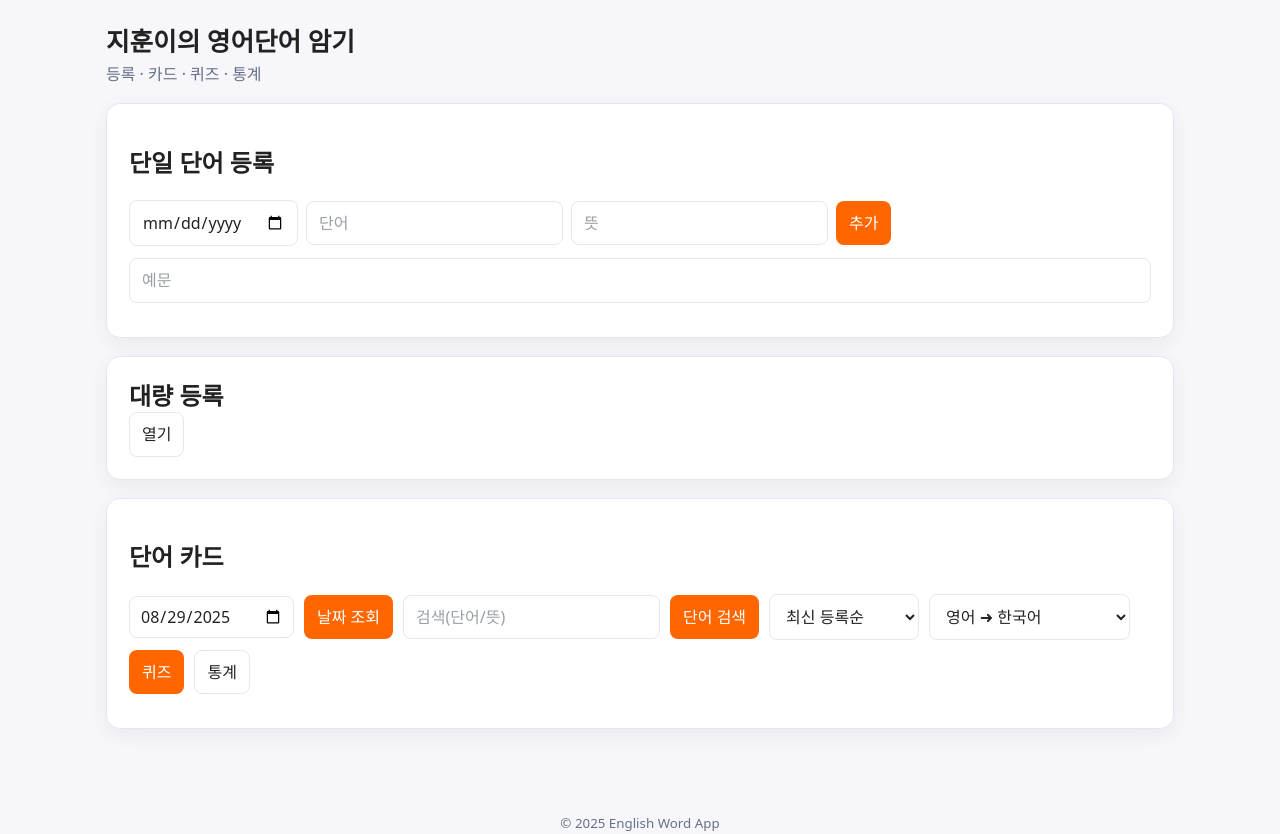
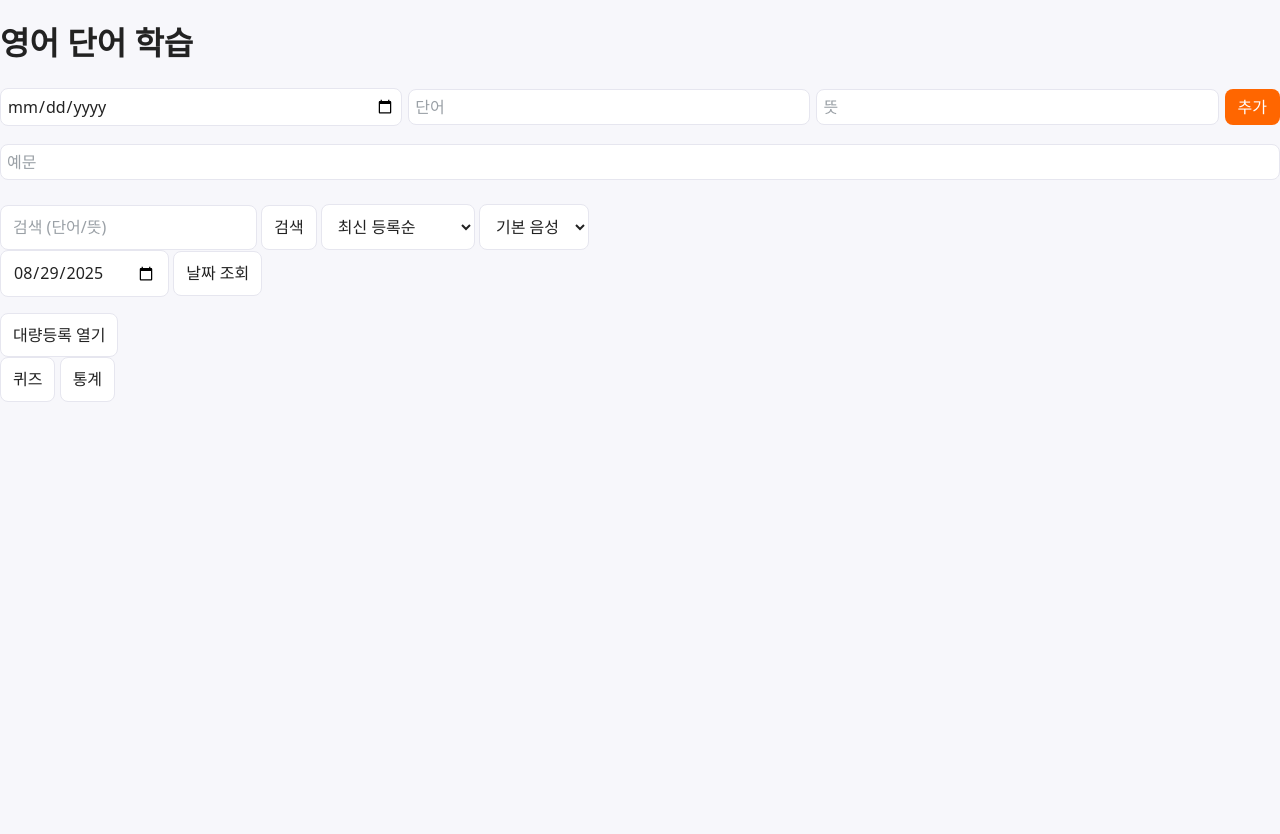
Before and after one commit to anredvon/english-word-app, a Flask app: page / in a window 1280 px wide. After the commit the page ends 402 px from the top, so only its background shows below. Run offline with Flask 3, Linux system fonts and the light colour scheme; data that the repository does not hold is empty.

Commit message:
Update index.html

```diff
--- a/templates/index.html
+++ b/templates/index.html
@@ -1,28 +1,16 @@
-<!doctype html>
+<!DOCTYPE html>
 <html lang="ko">
 <head>
-  <meta charset="utf-8" />
-  <meta name="viewport" content="width=device-width,initial-scale=1" />
-  <title>지훈의 영어 단어 앱</title>
-
-  <!-- PWA -->
-  <meta name="theme-color" content="#ff6600" />
-  <link rel="manifest" href="/static/manifest.json" />
-
-  <!-- 스타일 -->
-  <link rel="stylesheet" href="/static/style.css" />
+  <meta charset="UTF-8">
+  <meta name="viewport" content="width=device-width, initial-scale=1.0">
+  <title>영어 단어 앱</title>
+  <link rel="stylesheet" href="/static/style.css">
 </head>
 <body>
-  <header>
-    <h1>지훈이의 영어단어 암기</h1>
-    <p>등록 · 카드 · 퀴즈 · 통계 &nbsp;&nbsp; <strong></strong></p>
-  </header>
+  <h1>영어 단어 학습</h1>
 
-  <main>
   <!-- 단어 등록 -->
-    <section class="card">
-      <h2>단일 단어 등록</h2>
-      <form id="wordForm">
+  <form id="wordForm" class="word-form">
     <div class="row gap">
       <input id="regDate" type="date" />
       <input id="word" type="text" placeholder="단어" />
@@ -33,79 +21,54 @@
       <input id="example" type="text" placeholder="예문" style="flex:1;" />
     </div>
   </form>
-    </section>
 
-    <!-- 🔘 대량 등록 열기/닫기 버튼 -->
-    <section class="card">
-      <div class="row gap" style="justify-content:space-between;align-items:center;">
-        <h2 style="margin:0;">대량 등록</h2>
-        <button id="toggleBulk" type="button" class="ghost">열기</button>
-      </div>
-    </section>
+  <!-- 검색/정렬 -->
+  <div class="row gap">
+    <input id="search" type="text" placeholder="검색 (단어/뜻)">
+    <button id="btnSearch">검색</button>
 
-    <!-- 🔥 대량 등록 섹션 (기본 hidden) -->
-    <section id="bulkSection" class="card hidden">
-      <h2>대량 등록 (텍스트 붙여넣기)</h2>
-      <p class="hint">형식: <code>단어 - 뜻 | 예문</code> (예문 생략 가능, 구분자 <code>-</code> 또는 <code>:</code>)</p>
-      <textarea id="bulkInput" rows="8" placeholder="apple - 사과 | I like an apple.
-banana - 바나나
-orange: 오렌지 | I eat an orange."></textarea>
+    <select id="sort">
+      <option value="created_desc">최신 등록순</option>
+      <option value="alpha_asc">알파벳 오름차순</option>
+      <option value="alpha_desc">알파벳 내림차순</option>
+    </select>
 
-      <div class="row" style="margin-top:10px;">
-        <label for="bulkDate">등록일</label>
-        <input id="bulkDate" type="date" />
+    <!-- 발음 선택 -->
+    <select id="voiceSelect">
+      <option value="">기본 음성</option>
+      <option value="male">남성</option>
+      <option value="female">여성</option>
+    </select>
   </div>
 
-      <div class="row gap" style="margin-top:8px;align-items:center;">
-        <button id="bulkParse" type="button" class="ghost">미리보기</button>
-        <button id="bulkApply" type="button" class="accent" disabled>등록</button>
-        <span id="bulkStatus" class="hint"></span>
-        <!-- 로딩 스피너 -->
-        <span id="bulkSpinner" class="spinner hidden" aria-label="loading"></span>
+  <!-- 날짜별 조회 -->
+  <div class="row gap">
+    <input id="filterDate" type="date">
+    <button id="loadByDate">날짜 조회</button>
   </div>
 
-      <ul id="bulkPreview" class="weak-list" style="margin-top:10px;"></ul>
+  <!-- 단어 목록 -->
+  <ul id="wordList"></ul>
+
+  <!-- 대량 등록 -->
+  <div>
+    <button id="toggleBulk">대량등록 열기</button>
+    <section id="bulkSection" class="hidden">
+      <textarea id="bulkInput" placeholder="apple - 사과 | I like an apple.&#10;banana - 바나나"></textarea>
+      <input id="bulkDate" type="date">
+      <button id="bulkParse">미리보기</button>
+      <button id="bulkApply" disabled>등록</button>
+      <div id="bulkSpinner" class="hidden">⏳</div>
+      <div id="bulkStatus"></div>
+      <ul id="bulkPreview"></ul>
     </section>
-
-    <!-- 단어 목록 / 필터 -->
-    <section class="card">
-      <h2>단어 카드</h2>
-
-      <div class="controls">
-        <!-- 날짜 필터 -->
-        <input id="filterDate" type="date" />
-        <button id="loadByDate" type="button" class="accent">날짜 조회</button>
-
-        <!-- 검색/정렬 -->
-        <input id="search" placeholder="검색(단어/뜻)" />
-        <button id="btnSearch" class="accent">단어 검색</button>
-        <select id="sort">
-          <option value="created_desc">최신 등록순</option>
-          <option value="alpha_asc">단어 A→Z</option>
-          <option value="alpha_desc">단어 Z→A</option>
-        </select>
-
-        <select id="quizMode" title="퀴즈 유형">
-        <option value="en2ko">영어 ➜ 한국어</option>
-        <option value="ko2en">한국어 ➜ 영어</option>
-        <option value="cloze">빈칸 채우기</option>
-
-          <option value="sa_en2ko">[주관식] 영어 ➜ 한국어</option>
-          <option value="sa_ko2en">[주관식] 한국어 ➜ 영어</option>
-          <option value="sa_cloze">[주관식] 빈칸 채우기</option></select>
-
-        <!-- 기능 버튼 -->
-        <button id="btnQuiz" type="button" class="accent">퀴즈</button>
-        <button id="btnStats" type="button" class="ghost">통계</button>
   </div>
 
-      <ul id="wordList" class="grid"></ul>
-    </section>
-  </main>
-
-  <footer>
-    <small>© 2025 English Word App</small>
-  </footer>
+  <!-- 퀴즈 / 통계 버튼 -->
+  <div class="row gap">
+    <button id="btnQuiz">퀴즈</button>
+    <button id="btnStats">통계</button>
+  </div>
 
   <!-- 퀴즈 모달 -->
   <div id="quizModal" class="modal hidden">
@@ -115,25 +78,20 @@ orange: 오렌지 | I eat an orange."></textarea>
         <button id="quizClose" class="ghost sm">닫기</button>
       </div>
 
-    <!-- 퀴즈 상태 -->
       <div class="quiz-stat">
         <span id="qCount">0/0</span>
         <span id="qScore">점수 0</span>
       </div>
 
-    <!-- 문제 -->
       <div id="qWord" class="qword">—</div>
-
-    <!-- 객관식 보기 -->
       <div id="qChoices" class="choices"></div>
 
-    <!-- 주관식 입력 (Apple Pencil 필기 입력 가능) -->
+      <!-- 주관식 입력 -->
       <div id="qInputWrap" class="hidden" style="display:flex; gap:8px; align-items:center; margin-top:8px;">
-      <input id="qInput" type="text" placeholder="정답을 입력하세요" style="flex:1;">
+        <input id="qInput" type="text" placeholder="정답을 입력하세요 (Apple Pencil 필기 입력 가능)" style="flex:1;">
         <button id="qSubmit" class="accent">제출</button>
       </div>
 
-    <!-- 퀴즈 액션 버튼들 -->
       <div class="quiz-actions">
         <button id="qNext" class="accent" disabled>다음</button>
         <button id="qRestart" class="ghost sm">처음부터</button>
@@ -142,48 +100,23 @@ orange: 오렌지 | I eat an orange."></textarea>
     </div>
   </div>
 
-
   <!-- 통계 모달 -->
   <div id="statsModal" class="modal hidden">
     <div class="modal-body">
       <div class="modal-head">
-        <strong>학습 통계</strong>
+        <strong>통계</strong>
         <button id="statsClose" class="ghost sm">닫기</button>
       </div>
-
-      <div class="stats-overview">
-        <div class="stat-box">
-          <div class="stat-title">총 단어</div>
-          <div id="stTotal" class="stat-num">0</div>
-        </div>
-        <div class="stat-box">
-          <div class="stat-title">정답률</div>
-          <div id="stAcc" class="stat-num">0%</div>
-        </div>
-        <div class="stat-box">
-          <div class="stat-title">오늘 등록</div>
-          <div id="stToday" class="stat-num">0</div>
+      <p>총 등록 단어: <span id="stTotal">0</span></p>
+      <p>정확도: <span id="stAcc">0%</span></p>
+      <p>오늘 등록 단어: <span id="stToday">0</span></p>
+      <h3>약한 단어 TOP 10</h3>
+      <ul id="weakList"></ul>
+      <h3>최근 테스트 단어</h3>
+      <ul id="recentList"></ul>
     </div>
   </div>
 
-      <h3 class="mt16">취약 단어 Top 10</h3>
-      <ul id="weakList" class="weak-list"></ul>
-
-      <h3 class="mt16">최근 학습(Last 10)</h3>
-      <ul id="recentList" class="weak-list"></ul>
-    </div>
-  </div>
-
-  <!-- 서비스워커 등록 -->
-  <script>
-    if ("serviceWorker" in navigator) {
-      window.addEventListener("load", () => {
-        navigator.serviceWorker.register("/static/sw.js").catch(() => {});
-      });
-    }
-  </script>
-
-  <!-- 앱 로직 -->
   <!-- 앱 로직 -->
   <script src="/static/app.js"></script>
 </body>
```
Lines whose indentation alone changed are shown as unchanged.
